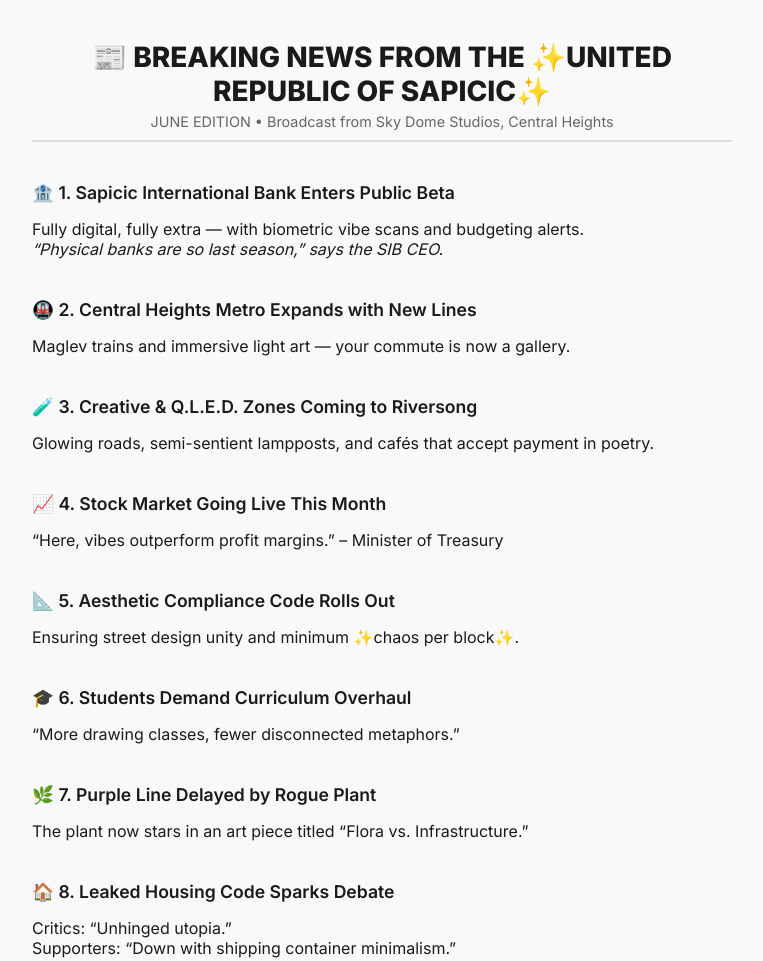
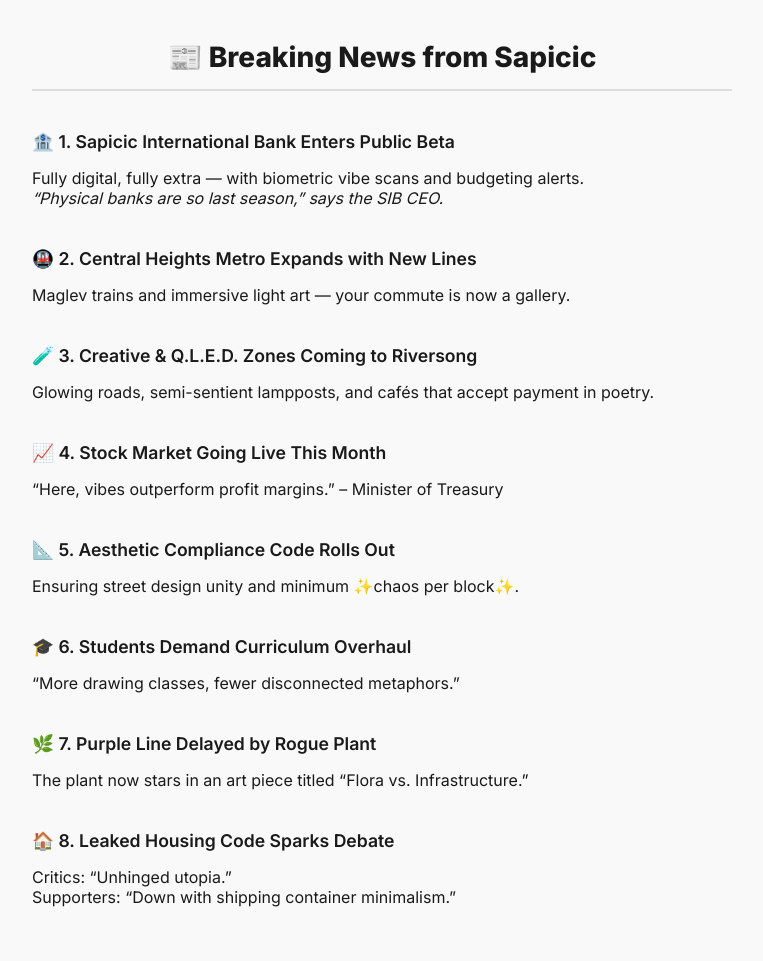
Before and after one commit to lakshlil/sapicic-rss, a plain HTML site: page index.html in a window 1280 px wide. Shown: the whole page, without its empty margins (258-1021 px from the left). Drawn offline with Linux system fonts and the light colour scheme.

Commit message:
Update and rename news.html to index.html

```diff
--- a/news.html
+++ b/index.html
@@ -3,7 +3,7 @@
 <head>
   <meta charset="UTF-8" />
   <meta name="viewport" content="width=device-width, initial-scale=1.0"/>
-  <title>Sapicic News – June Edition</title>
+  <title>Sapicic News</title>
   <link href="https://fonts.googleapis.com/css2?family=Inter:wght@400;600;800&display=swap" rel="stylesheet"/>
   <style>
     body {
@@ -56,8 +56,7 @@
 </head>
 <body>
   <header>
-    <h1>📰 BREAKING NEWS FROM THE ✨UNITED REPUBLIC OF SAPICIC✨</h1>
-    <div class="date">JUNE EDITION • Broadcast from Sky Dome Studios, Central Heights</div>
+    <h1>📰 Breaking News from Sapicic</h1>
   </header>
 
   <section class="news-item">
```
